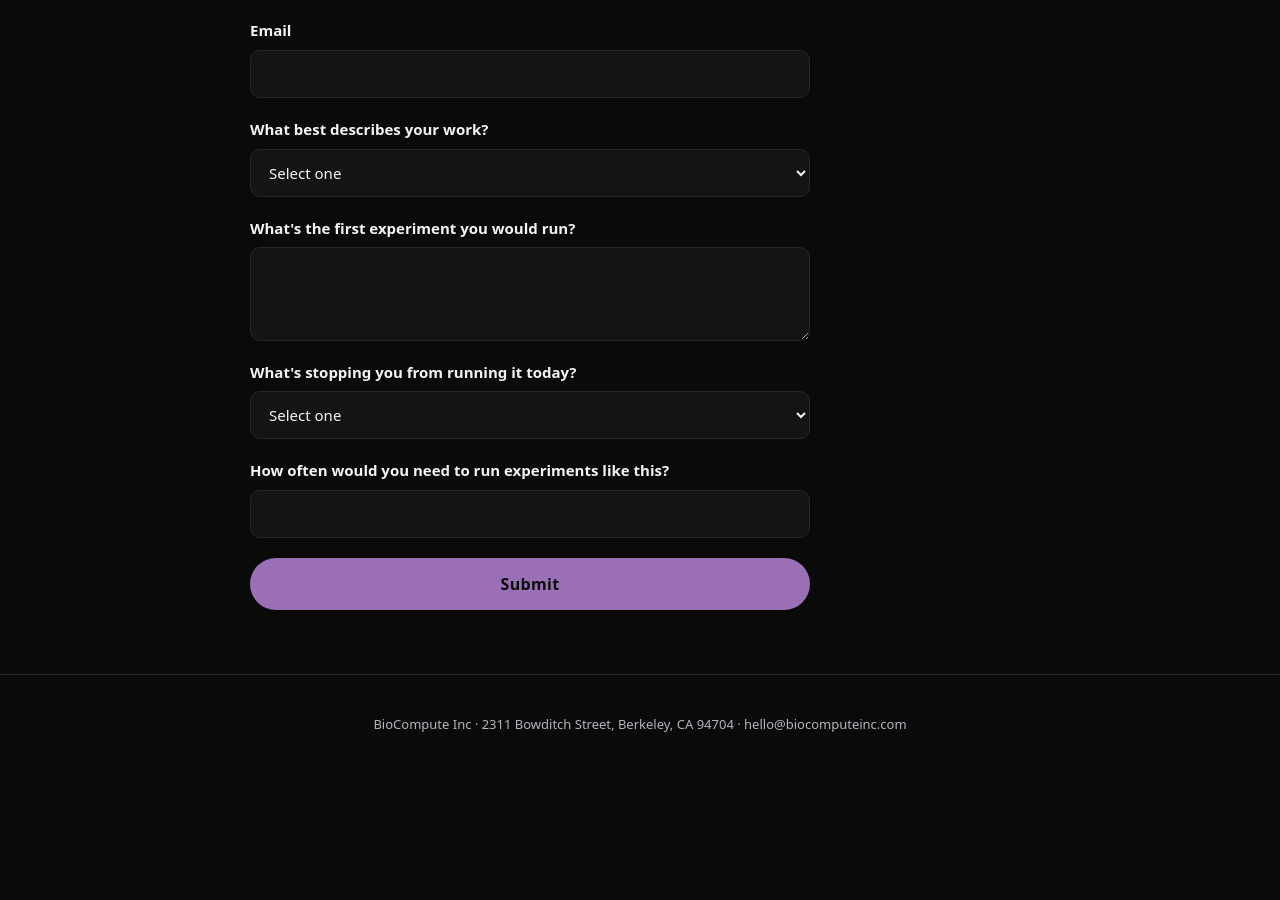
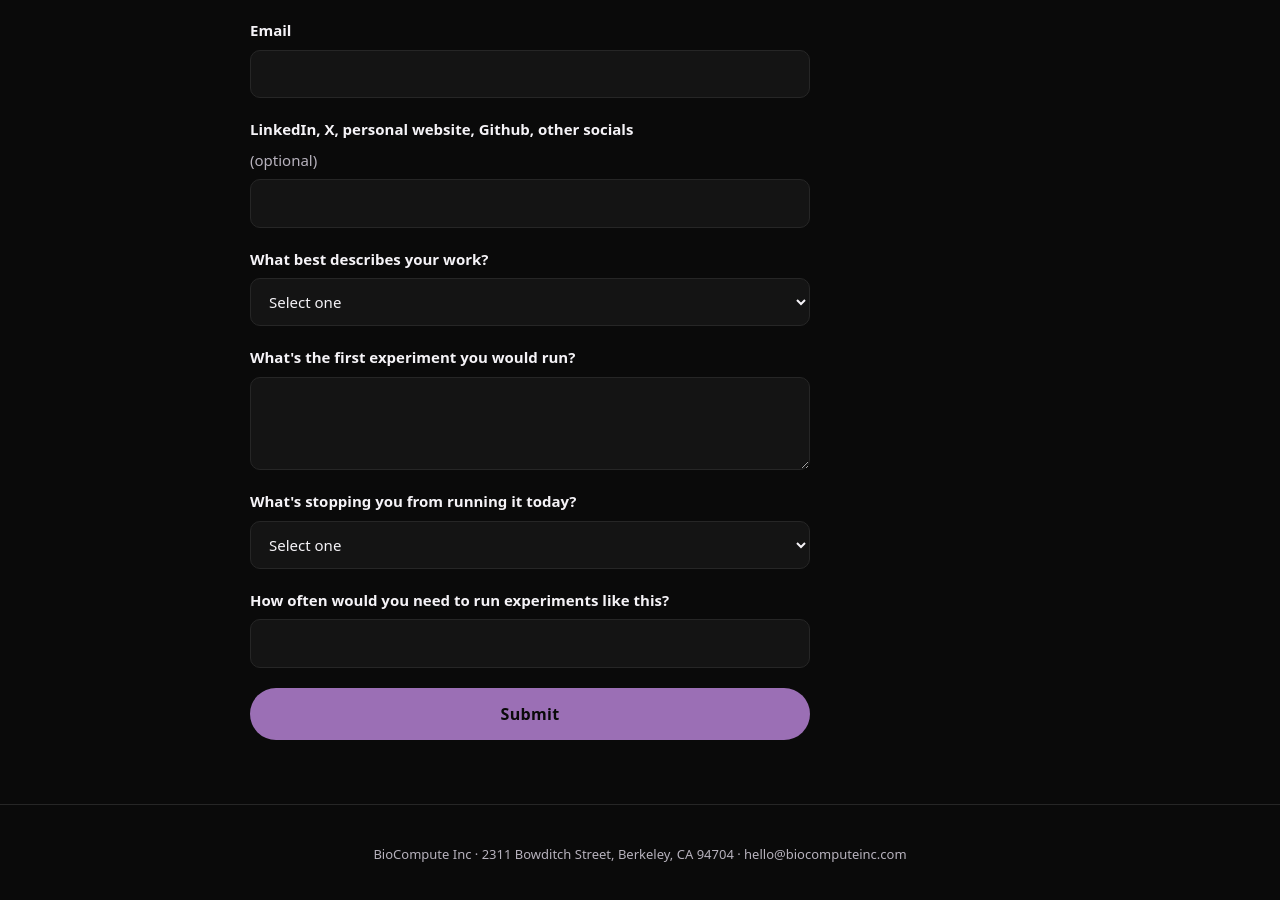
Before and after one commit to biocompute-inc/BioCompute_Website_Revamp_Demo, a Next.js app: page / in a window 1280 px wide. Shown: the part 917-1817 px from the top of the page. Before the commit the page ends 1692 px from the top, so only its background shows below. Built offline with nearby package versions, Linux system fonts and the light colour scheme.

Commit message:
Restore socials field on waitlist form (from approved mockup)

```diff
--- a/app/(home)/page.tsx
+++ b/app/(home)/page.tsx
@@ -104,6 +104,10 @@ export default function Home() {
                 <form>
                     <label>Name<input type="text" name="name" required /></label>
                     <label>Email<input type="email" name="email" required /></label>
+                    <label>
+                        LinkedIn, X, personal website, Github, other socials <span className="optional">(optional)</span>
+                        <input type="text" name="socials" />
+                    </label>
                     <label>What best describes your work?
                         <select name="work" required value={work} onChange={(e) => setWork(e.target.value)}>
                             <option value="" disabled>Select one</option>
```
